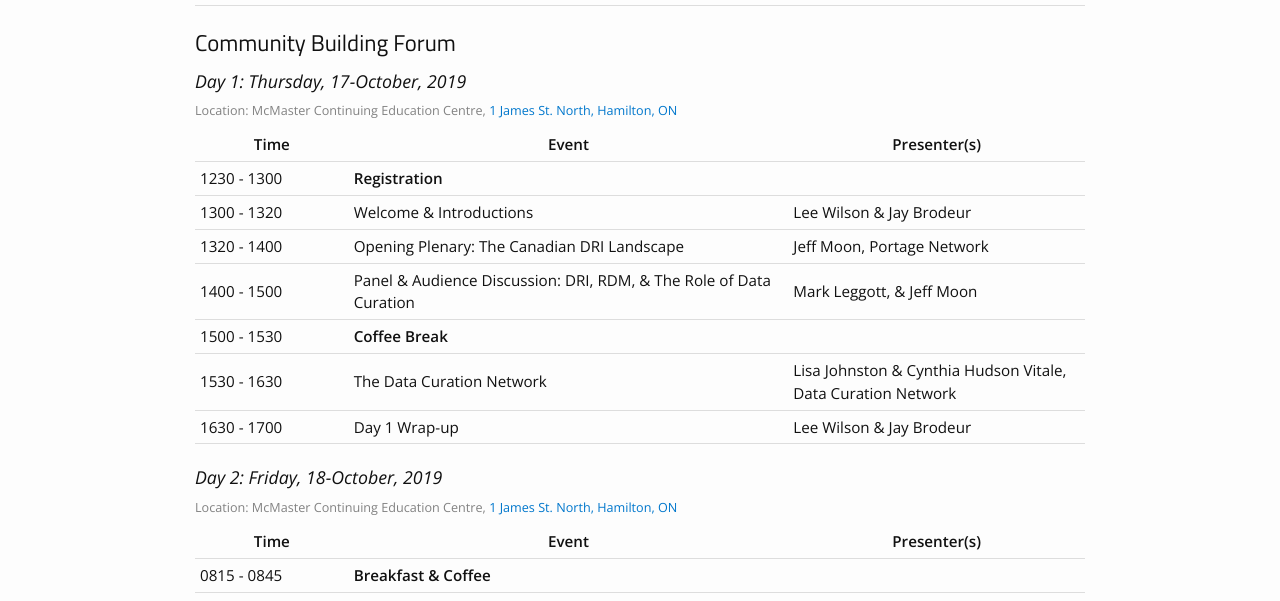
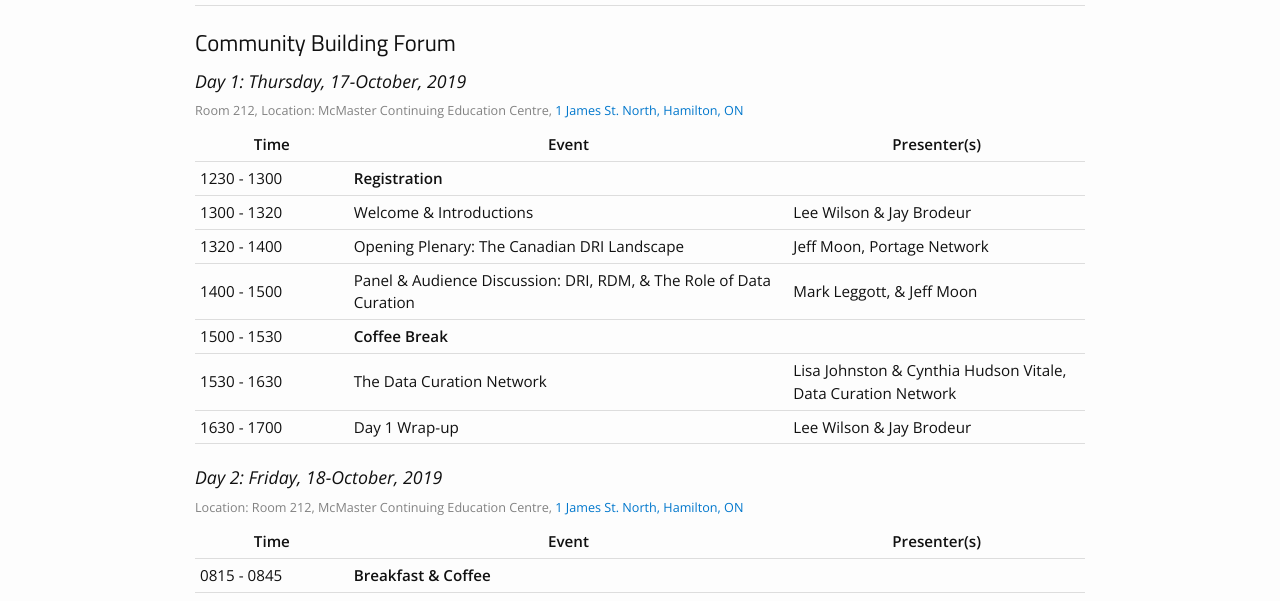
Before and after one commit to data-curation/data-curation.github.io, a Jekyll site: the page built from agenda.md, in a window 1280 px wide. Shown: the part 1008-1609 px from the top of the page. Built offline with Jekyll 4.4.1, drawn with Linux system fonts in a browser that asks for light colours.

Commit message:
Update agenda.md

```diff
--- a/agenda.md
+++ b/agenda.md
@@ -129,7 +129,7 @@ permalink: /agenda/
 ## <a name="community-building-forum"></a> Community Building Forum
 
 <h3 id="day-2a">Day 1: Thursday, 17-October, 2019</h3>
-<p class="post-meta">Location: McMaster Continuing Education Centre, <a href="https://goo.gl/maps/5kK3S6DEB4SJ8SYV8">1 James St. North, Hamilton, ON</a></p>
+<p class="post-meta">Room 212, Location: McMaster Continuing Education Centre, <a href="https://goo.gl/maps/5kK3S6DEB4SJ8SYV8">1 James St. North, Hamilton, ON</a></p>
 
 <table class="two">
   <thead>
@@ -180,7 +180,7 @@ permalink: /agenda/
 
 
 <h3 id="day-3">Day 2: Friday, 18-October, 2019</h3>
-<p class="post-meta">Location: McMaster Continuing Education Centre, <a href="https://goo.gl/maps/5kK3S6DEB4SJ8SYV8">1 James St. North, Hamilton, ON</a></p>
+<p class="post-meta">Location: Room 212, McMaster Continuing Education Centre, <a href="https://goo.gl/maps/5kK3S6DEB4SJ8SYV8">1 James St. North, Hamilton, ON</a></p>
 
 <table class="two">
   <thead>
```
